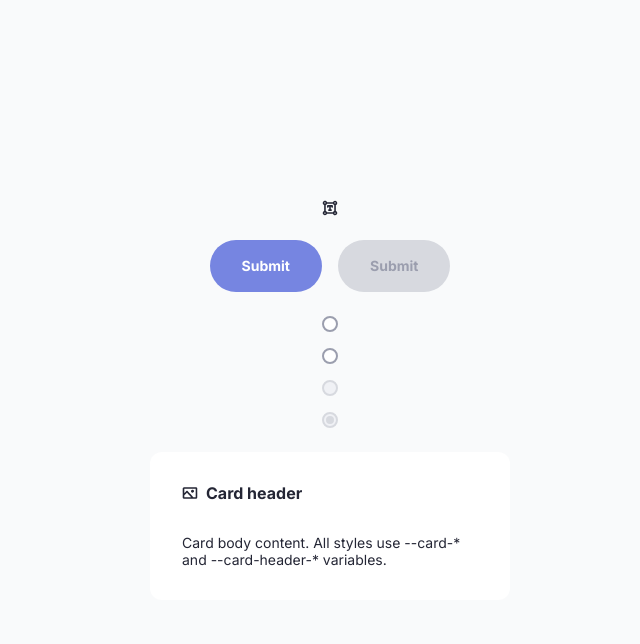
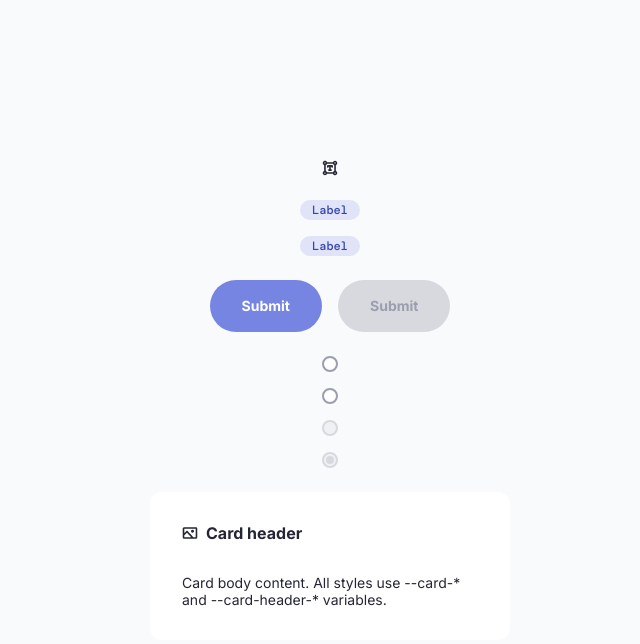
Before and after one commit to stritar/test-range, a React (Vite) app in the folder area51/: page / in a window 1280 px wide. Shown: the top 644 px of the page, without its empty margins (310-950 px from the left). Built offline with nearby package versions, Linux system fonts and the light colour scheme; a web font is replaced by a local one.

Commit message:
asda
dasdas

```diff
--- a/area51/src/App.jsx
+++ b/area51/src/App.jsx
@@ -1,4 +1,5 @@
 import { useState } from "react";
+import Badge from "./components/Badge.jsx";
 import Button from "./components/Button.jsx";
 import Card from "./components/Card.jsx";
 import Icon from "./components/Icon.jsx";
@@ -24,6 +25,10 @@ export default function App() {
       }}
     >
       <Icon name="text" ariaLabel="Text" />
+      <div style={{ display: "flex", flexDirection: "column", gap: "var(--sem-space---sm)", alignItems: "center" }}>
+        <Badge>Label</Badge>
+        <Badge>Label</Badge>
+      </div>
       <div style={{ display: "flex", gap: "var(--sem-space---sm)" }}>
         <Button>Submit</Button>
         <Button disabled>Submit</Button>
--- /dev/null
+++ b/area51/src/components/Badge.jsx
@@ -0,0 +1,33 @@
+import { useState } from "react";
+
+export default function Badge({ children, style, ...rest }) {
+  const [isHovered, setIsHovered] = useState(false);
+
+  return (
+    <span
+      style={{
+        display: "inline-flex",
+        alignItems: "center",
+        justifyContent: "center",
+        fontFamily: "var(--badge-font-family)",
+        fontSize: "var(--badge-font-size)",
+        fontWeight: "var(--badge-font-weight)",
+        lineHeight: "var(--badge-line-height)",
+        color: "var(--badge-color)",
+        background: isHovered ? "var(--badge-background--hover)" : "var(--badge-background)",
+        borderRadius: "var(--badge-border-radius)",
+        padding:
+          "var(--badge-padding-up) var(--badge-padding-right) var(--badge-padding-down) var(--badge-padding-left)",
+        boxSizing: "border-box",
+        transition:
+          "background var(--motion-hover-duration) var(--core-motion-ease-standard)",
+        ...style,
+      }}
+      onMouseEnter={() => setIsHovered(true)}
+      onMouseLeave={() => setIsHovered(false)}
+      {...rest}
+    >
+      {children}
+    </span>
+  );
+}
--- a/area51/src/index.css
+++ b/area51/src/index.css
@@ -262,6 +262,20 @@
   --radio-width: var(--core-size--0400);
   --radio-transition-duration: var(--motion-hover-duration);
   --radio-transition-easing: var(--core-motion-ease-standard);
+
+  /* Component: badge */
+  --badge-background: var(--core-color-primary--0050);
+  --badge-background--hover: var(--core-color-primary--0100);
+  --badge-border-radius: var(--core-border-radius--xxl);
+  --badge-color: var(--core-color-primary--0900);
+  --badge-font-family: var(--core-font-family--code);
+  --badge-font-size: var(--core-font-size--small);
+  --badge-font-weight: var(--core-font-weight--medium);
+  --badge-line-height: var(--core-line-height--small);
+  --badge-padding-down: var(--core-space--0050);
+  --badge-padding-left: var(--core-space--0300);
+  --badge-padding-right: var(--core-space--0300);
+  --badge-padding-up: var(--core-space--0050);
 }
 
 /* Button size mapping: component uses --button-*; these are set from size tokens */
```
